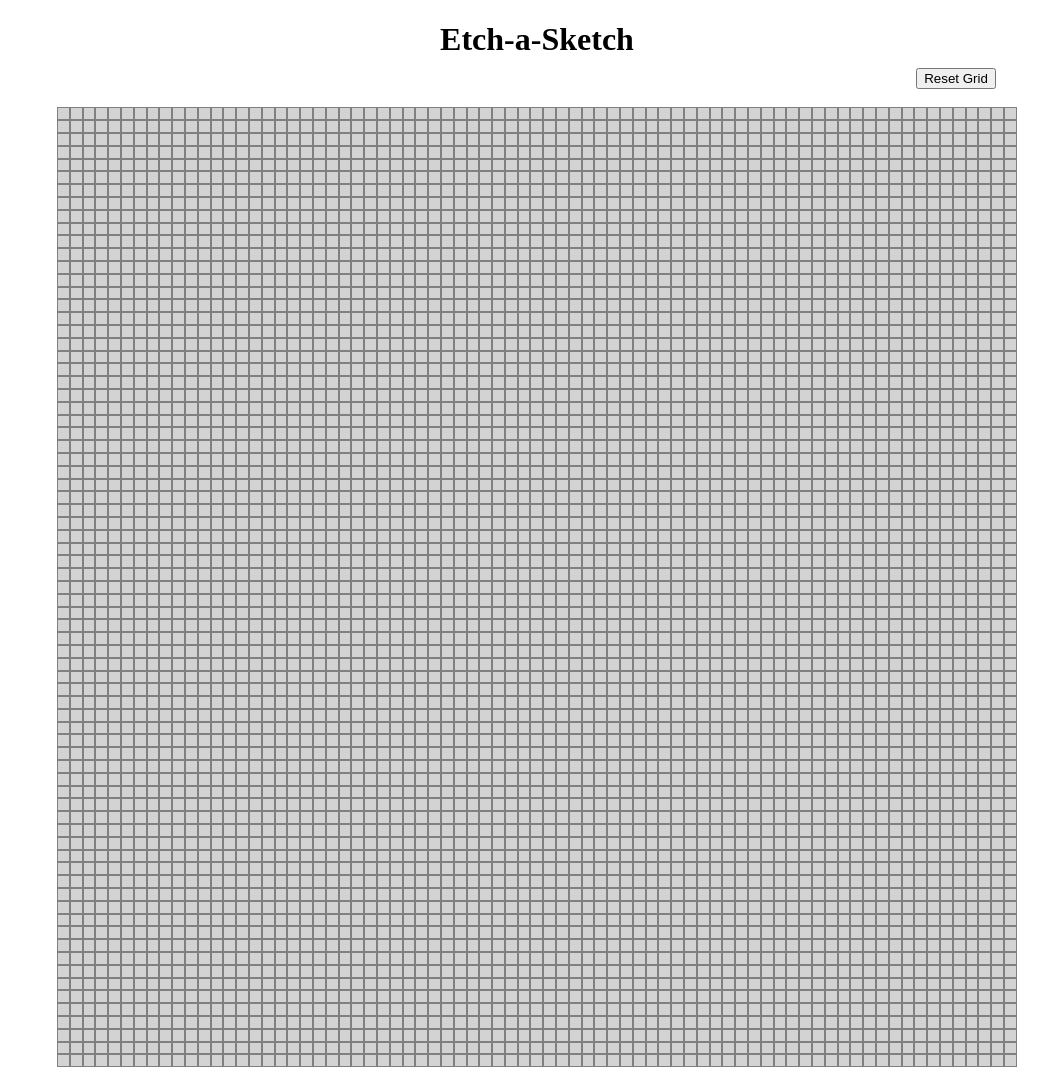
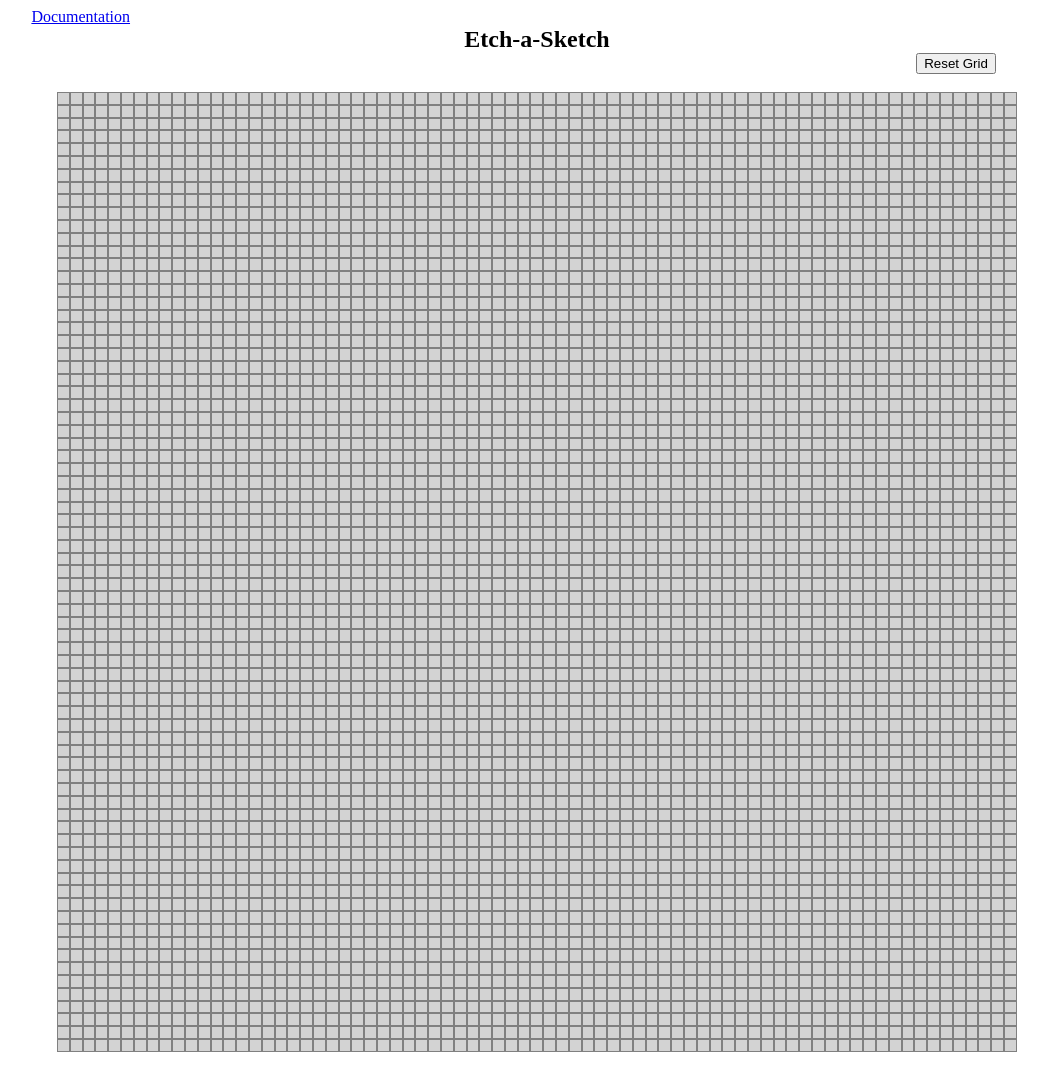
Before and after one commit to deepta03/etch-a-sketch, a plain HTML site: page index.html in a window 1280 px wide. Shown: the whole page, without its empty margins (103-1151 px from the left). Drawn offline with Linux system fonts and the light colour scheme.

Commit message:
added a link to the project github repo on top left corner in index.html file

```diff
--- a/index.html
+++ b/index.html
@@ -7,8 +7,11 @@
     <link rel="stylesheet" href="./style.css">
 </head>
 <body>
+        <div style="margin-left: 10%; margin-bottom: 0%;"> <a href="https://github.com/deepta03/etch-a-sketch">Documentation</a></div>
+        <h2 style="text-align: center; margin-bottom: 0px; margin-top: 0px;" >Etch-a-Sketch</h1>
 
-    <h1 style="text-align: center; margin-bottom: 10px;" >Etch-a-Sketch</h1>
+
+
 
     <div class="button">
         <button class="reset">Reset Grid</button>
```
